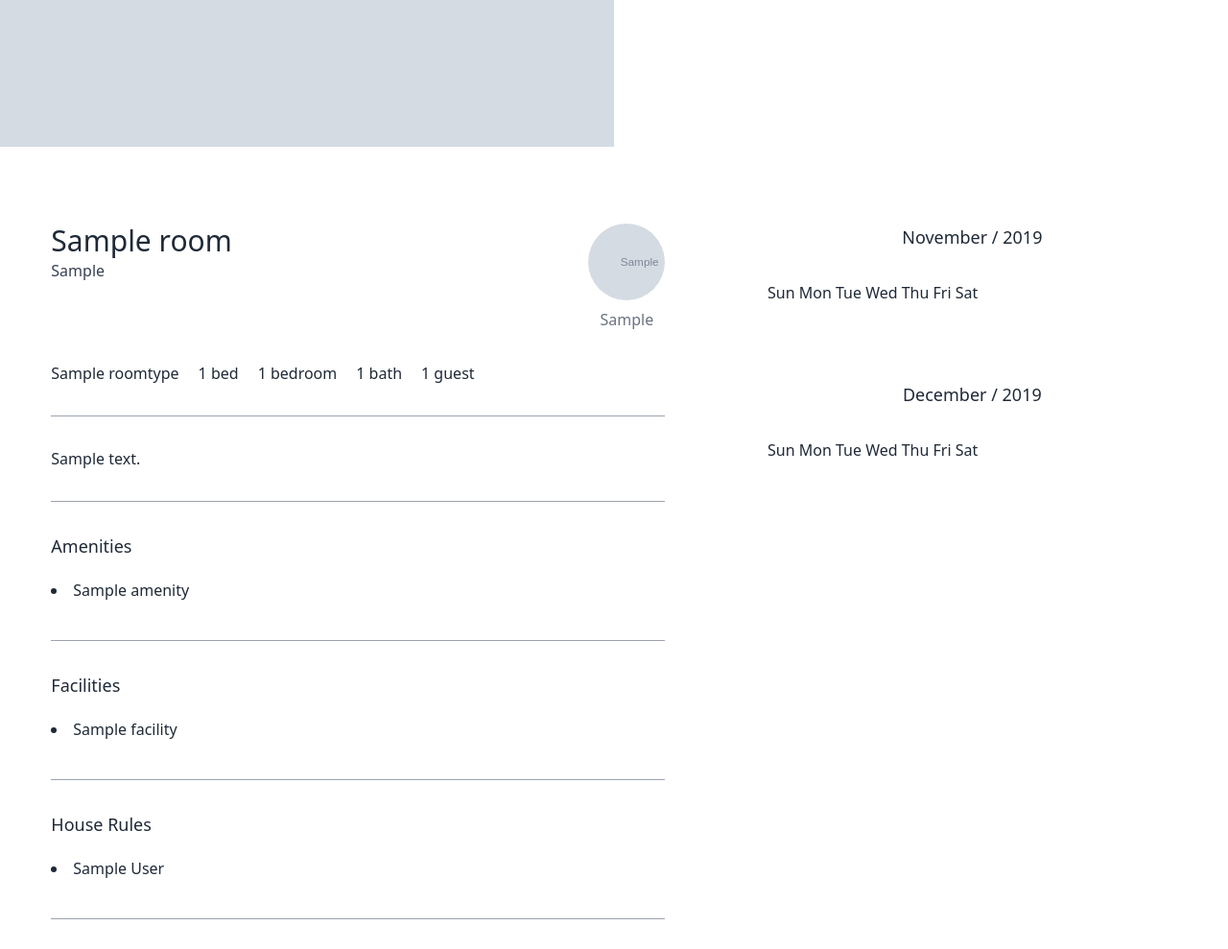
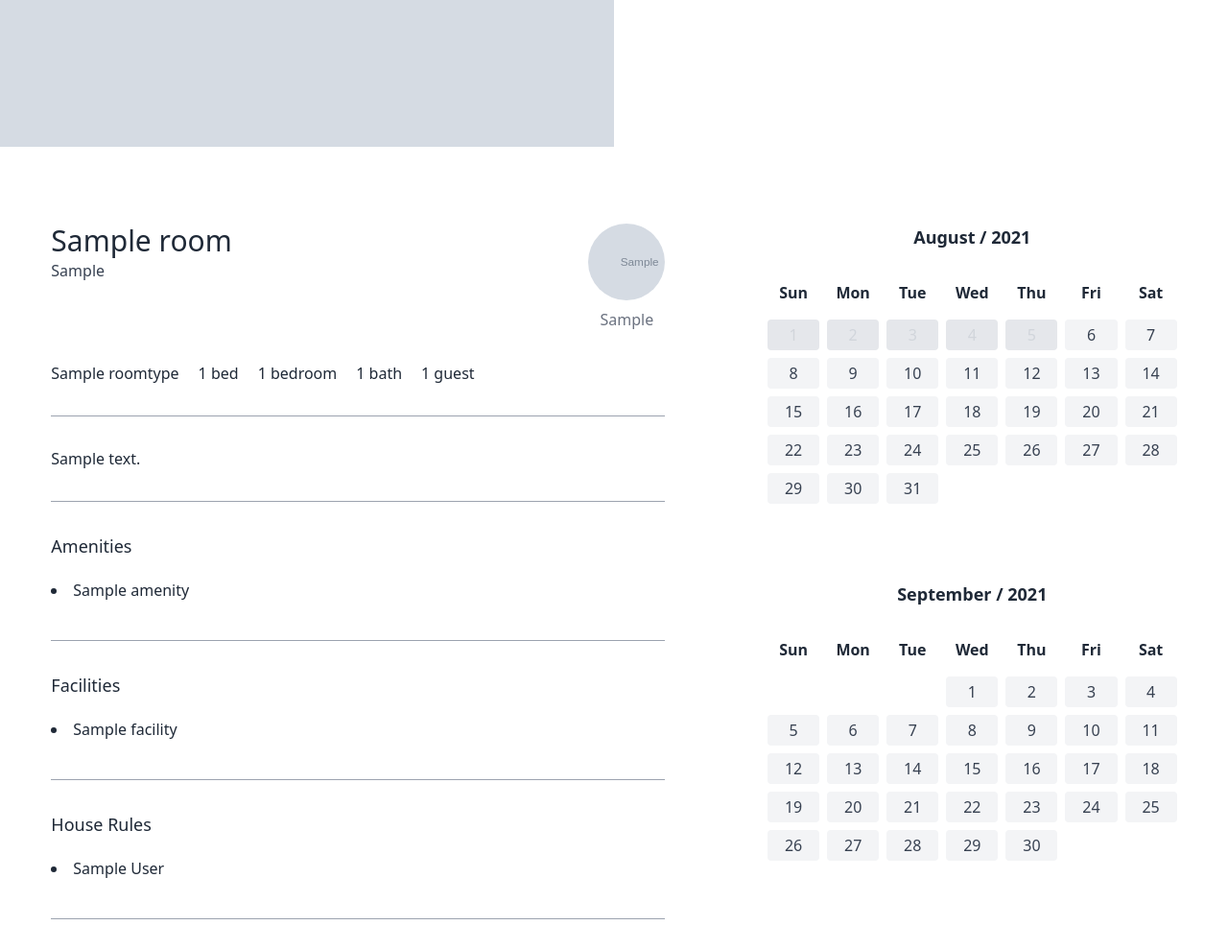
Before and after one commit to sseregit/airbnb-clone, a Django app: template templates/rooms/room_detail.html in a window 1280 px wide. Shown: the part 523-1512 px from the top of the page at 96% size. Run offline with Django 3.2, Linux system fonts and the light colour scheme; the template is opened without the code that fills it: values that come from a table or form of the project are taken from there, others are empty; tables that the repository leaves empty hold one stand-in row (values such as "Sample post"); grey boxes marked "Sample" are stand-in pictures; style sheets or scripts are compiled from the project's sources; parts of the project's set-up code (start-up, migrations or seed data) failed here and were passed over.

Commit message:
2021.09.09 AM 01:45

```diff
--- a/cal.py
+++ b/cal.py
@@ -1,4 +1,14 @@
+from django.utils import timezone
 import calendar
+
+
+class Day:
+    def __init__(self, number, past):
+        self.number = number
+        self.past = past
+
+    def __str__(self):
+        return str(self.number)
 
 
 class Calendar(calendar.Calendar):
@@ -27,7 +37,15 @@ class Calendar(calendar.Calendar):
         days = []
         for week in weeks:
             for day, _ in week:
-                days.append(day)
+                now = timezone.now()
+                today = now.day
+                month = now.month
+                past = False
+                if month == self.month:
+                    if day <= today:
+                        past = True
+                new_day = Day(day, past)
+                days.append(new_day)
         return days
 
     def get_month(self):
--- a/rooms/models.py
+++ b/rooms/models.py
@@ -2,6 +2,7 @@ import os
 from django.db import models
 from django.urls import reverse
 from django_countries.fields import CountryField
+from django.utils import timezone
 from core import models as core_models
 from cal import Calendar
 
@@ -131,6 +132,12 @@ class Room(core_models.TimeStampedModel):
         return photos
 
     def get_calendars(self):
-        this_calendar = Calendar(2019, 11)
-        next_calendar = Calendar(2019, 12)
+        now = timezone.now()
+        month = now.month
+        year = now.year
+        this_calendar = Calendar(year, month)
+        next_calendar = Calendar(
+            year + 1 if month == 12 else year,
+            month + 1 if 12 >= month + 1 else 1,
+        )
         return [this_calendar, next_calendar]
--- a/templates/rooms/room_detail.html
+++ b/templates/rooms/room_detail.html
@@ -1,5 +1,5 @@
 {% extends 'base.html' %}
-
+{% load sexy_capitals %}
 
 {% block page_title %}
     {{room.name}}
@@ -98,13 +98,31 @@
                 <a href="{% url "rooms:edit" room.pk%}" class="btn-link block">Edit Room</a>
             {% else %}
                 {% if not request.session.is_hosting %}
-
                     {% for calendar in room.get_calendars %}
                     <div class="mb-20">
-                        <span class="text-center font-medium text-lg block mb-8">{{calendar.get_month}} / {{calendar.year}}</span>
-                        {% for day in calendar.day_names  %}
-                            {{day}}
-                        {% endfor %}
+                        <span class="text-center font-semibold text-lg block mb-8">{{calendar.get_month}} / {{calendar.year}}</span>
+                        <div class="grid grid-cols-7 gap-2 justify-items-center mb-4 font-semibold">
+                            {% for day in calendar.day_names  %}
+                               <span>{{day}}</span>
+                            {% endfor %}
+                        </div>
+                        <div class="grid grid-cols-7 gap-2 justify-items-center">
+                            {% for day in calendar.get_days %}
+                                {% if day.number != 0 %}
+
+                                    {% if day.past %}
+                                        <span class="rounded bg-gray-200 w-full text-center p-1 text-gray-300">{{day}}</span>
+                                    {% else %}
+
+                                        <span class="bg-gray-100 w-full text-center rounded text-gray-700 p-1 hover:bg-green-400 hover:text-white hover:font-medium cursor-pointer">{{day}}</span>
+
+                                    {% endif %}
+
+                                {% else %}
+                                    <span></span>
+                                {% endif %}
+                            {% endfor %}
+                        </div>
                     </div>
                     {% endfor %}
 
```
Also changed, not shown: rooms/templatetags/sexy_capitals.py (added, +8 -0 lines), rooms/templatetags/__init__.py (added).
